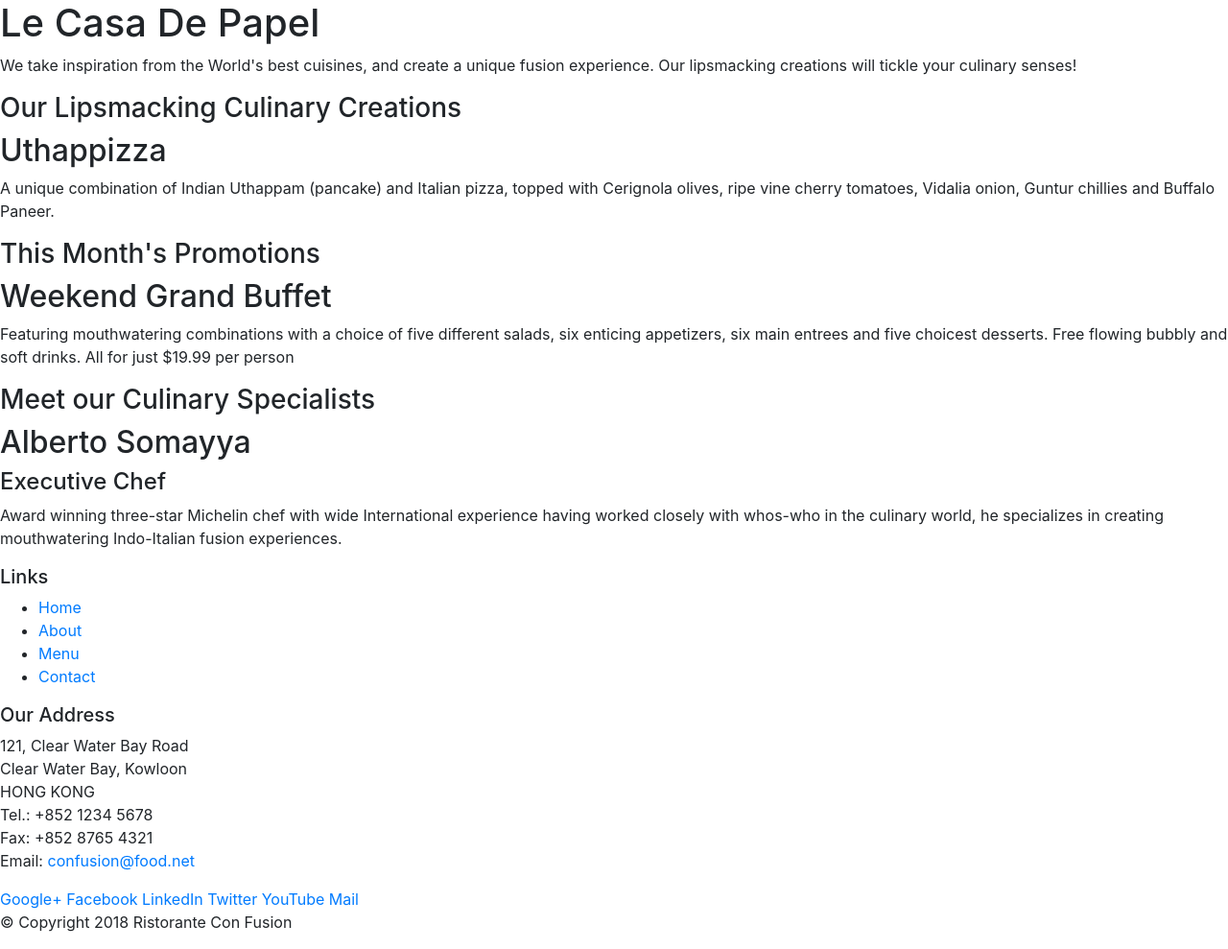
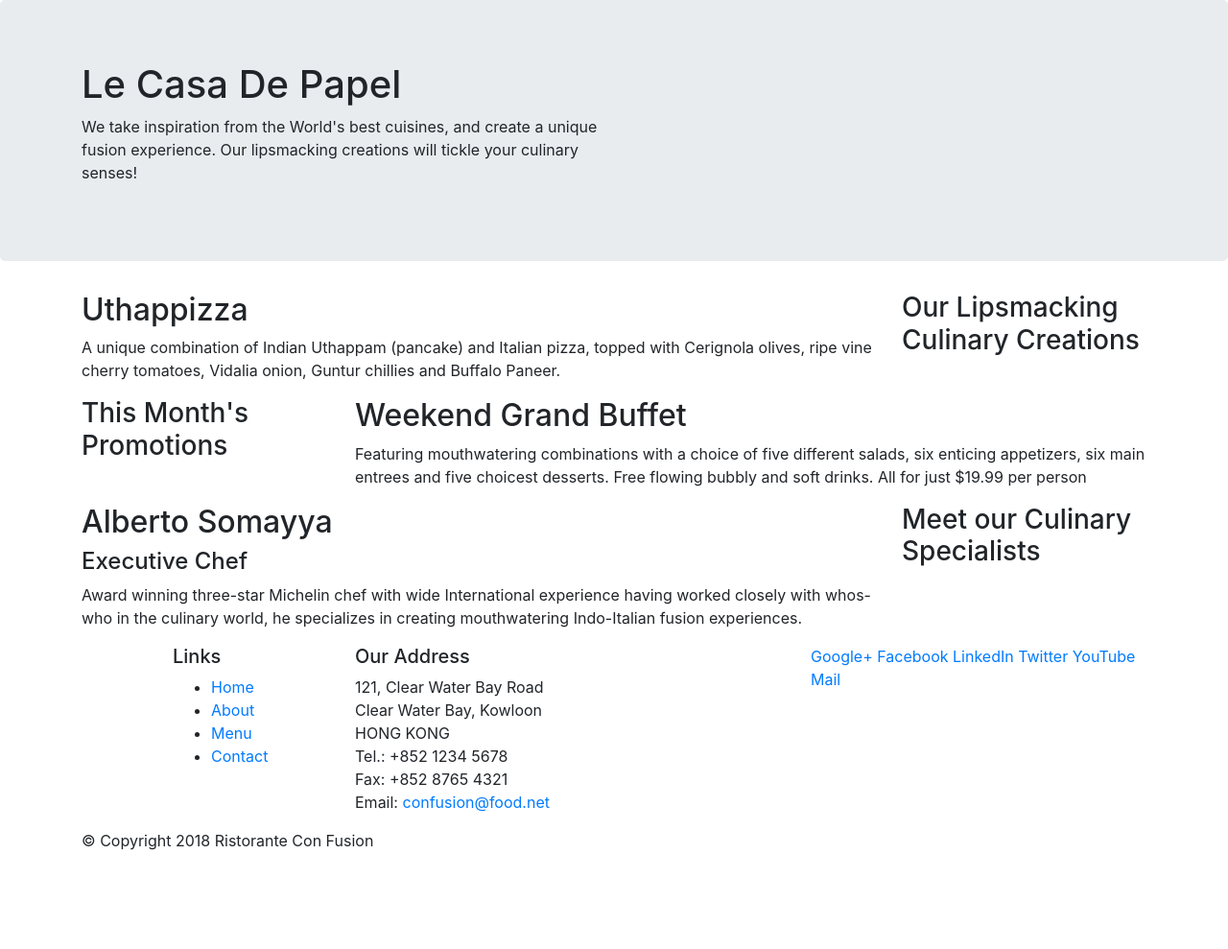
Before and after one commit to Arrow023/BootStrap, a website: page index.html in a window 1280 px wide. Shown: the whole page at 96% size. After the commit the page ends 904 px from the top, so only its background shows below. Drawn offline with nearby package versions, Linux system fonts and the light colour scheme.

Commit message:
Bootstrap Grid Part 1

```diff
--- a/index.html
+++ b/index.html
@@ -14,46 +14,46 @@
 
 <body>
 
-    <header>
-        <div>
-            <div>
-                <div>
+    <header class='jumbotron'>
+        <div class='container'>
+            <div class='row'>
+                <div class='col-12 col-sm-6'>
                     <h1>Le Casa De Papel</h1>
                     <p>We take inspiration from the World's best cuisines, and create a unique fusion experience. Our lipsmacking creations will tickle your culinary senses!</p>
                 </div>
-                <div>
+                <div class='col-12 col-sm'>
                 </div>
             </div>
         </div>
     </header>
 
-    <div>
-        <div>
-            <div>
+    <div class='container'>
+        <div class='row'>
+            <div class='col-12 col-sm-4 order-sm-last col-md-3'>
                 <h3>Our Lipsmacking Culinary Creations</h3>
             </div>
-            <div>
+            <div class='col col-sm  order-sm-first col-md'>
                 <h2>Uthappizza</h2>
                 <p>A unique combination of Indian Uthappam (pancake) and Italian pizza, topped with Cerignola olives, ripe vine cherry tomatoes, Vidalia onion, Guntur chillies and Buffalo Paneer.</p>
             </div>
         </div>
 
 
-        <div>
-            <div>
+        <div class='row'>
+            <div class='col-12 col-sm-4 col-md-3'>
                 <h3>This Month's Promotions</h3>
             </div>
-            <div>
+            <div class='col col-sm col-md'>
                 <h2>Weekend Grand Buffet</h2>
                 <p>Featuring mouthwatering combinations with a choice of five different salads, six enticing appetizers, six main entrees and five choicest desserts. Free flowing bubbly and soft drinks. All for just $19.99 per person </p>
             </div>
         </div>
 
-        <div>
-            <div>
+        <div class='row'>
+            <div class='col-12 col-sm-4 order-sm-last col-md-3'>
                 <h3>Meet our Culinary Specialists</h3>
             </div>
-            <div>
+            <div class='col col-sm order-sm-first col-md'>
                 <h2>Alberto Somayya</h2>
                 <h4>Executive Chef</h4>
                 <p>Award winning three-star Michelin chef with wide International experience having worked closely with whos-who in the culinary world, he specializes in creating mouthwatering Indo-Italian fusion experiences. </p>
@@ -61,10 +61,10 @@
         </div>
     </div>
 
-    <footer>
-        <div>
-            <div>
-                <div>
+    <footer >
+        <div class='container'>
+            <div class='row'>
+                <div class='col-4 offset-1 col-sm-2'>
                     <h5>Links</h5>
                     <ul>
                         <li><a href="#">Home</a></li>
@@ -73,7 +73,7 @@
                         <li><a href="#">Contact</a></li>
                     </ul>
                 </div>
-                <div>
+                <div class='col-7 col-sm-5'>
                     <h5>Our Address</h5>
                     <address>
 		              121, Clear Water Bay Road<br>
@@ -84,7 +84,7 @@
 		              Email: <a href="mailto:confusion@food.net">confusion@food.net</a>
 		           </address>
                 </div>
-                <div>
+                <div class='col-12 col-sm-4'>
                     <div>
                         <a href="http://google.com/+">Google+</a>
                         <a href="http://www.facebook.com/profile.php?id=">Facebook</a>
@@ -95,8 +95,8 @@
                     </div>
                 </div>
            </div>
-           <div>
-                <div>
+           <div class='row'>
+                <div class='col-auto'>
                     <p>© Copyright 2018 Ristorante Con Fusion</p>
                 </div>
            </div>
```
